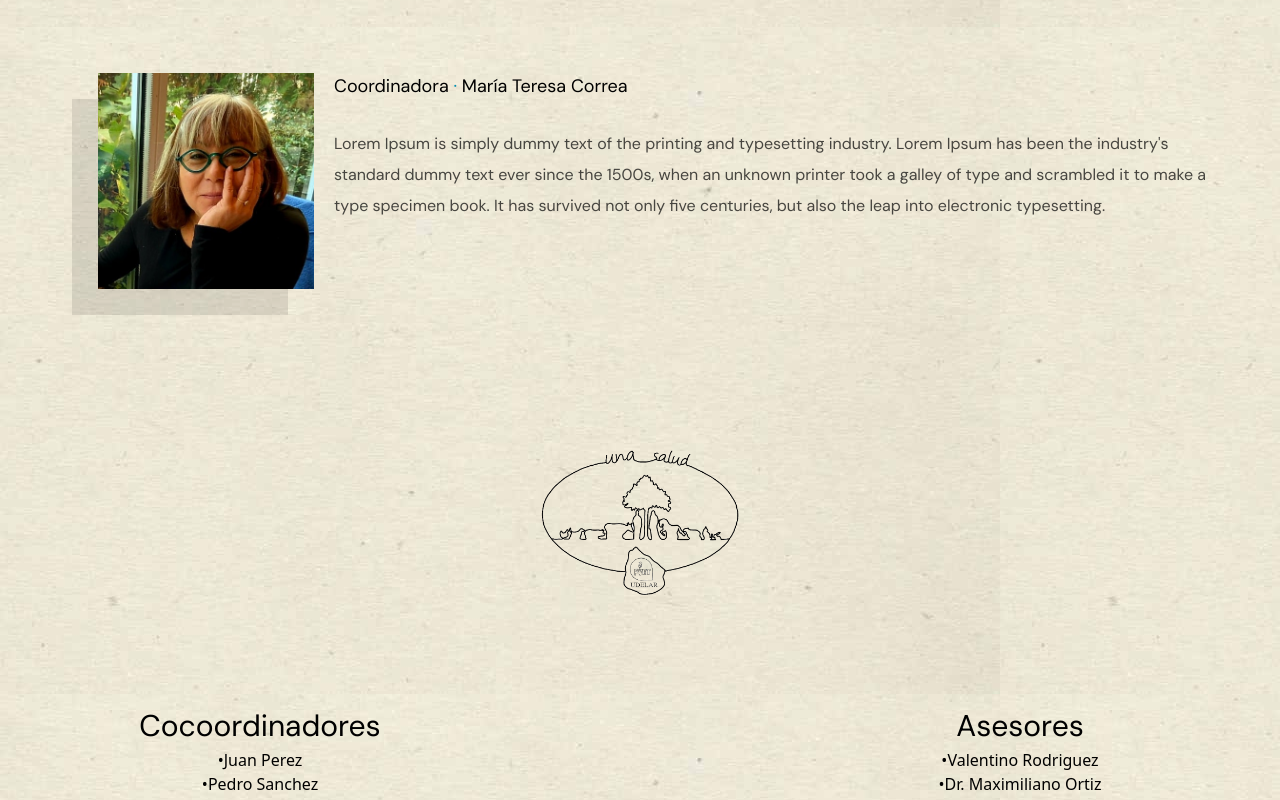
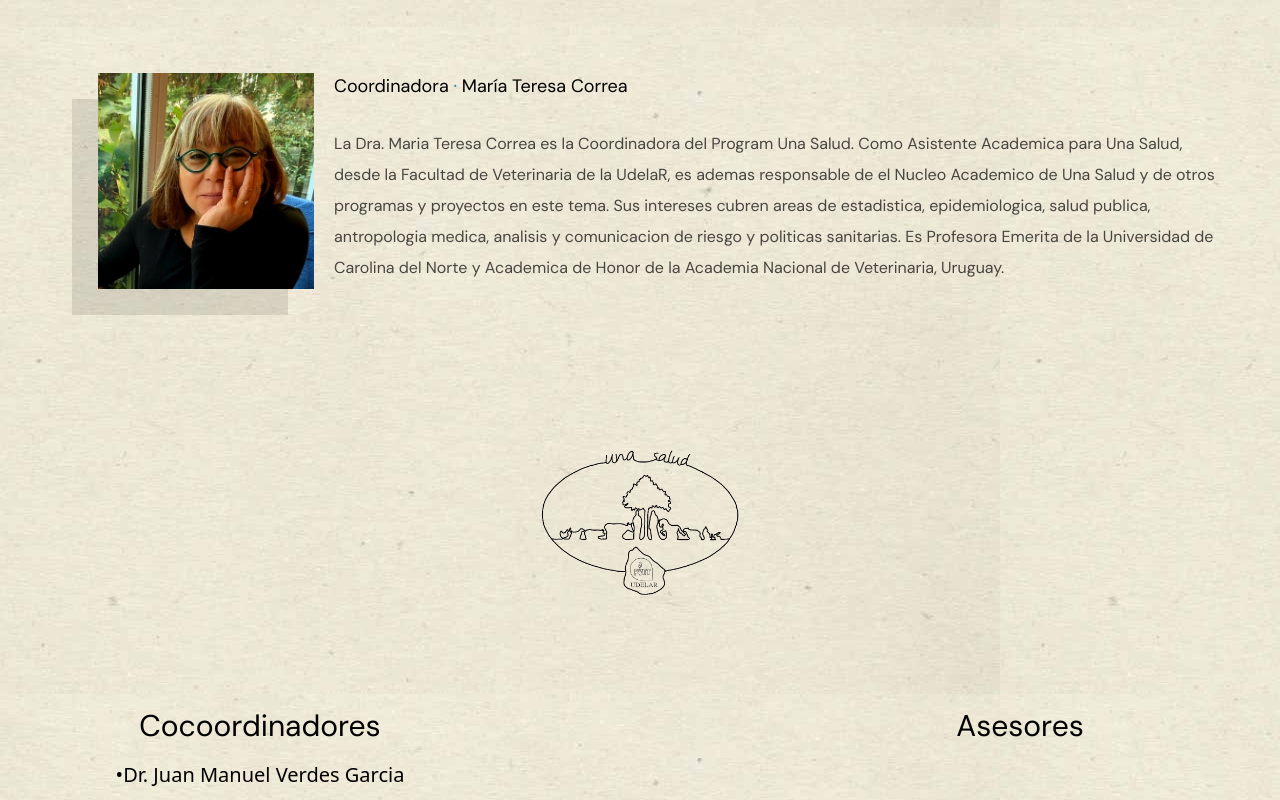
Before and after one commit to fvetuy/unasalud, a React (Vite) app: page /#/programa in a window 1280 px wide. Shown: the part 640-1440 px from the top of the page. Built offline with nearby package versions, Linux system fonts and the light colour scheme.

Commit message:
Added cocordinadores. Missing fixing firebase and change images

```diff
--- a/src/constants/index.js
+++ b/src/constants/index.js
@@ -35,9 +35,18 @@ export const misionYVision = [
 ];
 
 export const coCoordinadores = [
-  "Juan Perez",
-  "Pedro Sanchez",
-  "Luis Alberto Torres",
+  {
+    nombre: "Dr. Juan Manuel Verdes Garcia",
+    afiliacion: "Unidad Académica de Patología. Departamento de Patobiología",
+    intereses: "Intereses que competen a Una Salud: Investigación diagnóstica de diferentes patógenos (infecciosos, parasitarios, tóxicos) que afectan la salud y el bienestar de los animales, el hombre y el ambiente, con énfasis en aquellos causantes de zoonosis.",
+    link: "https://www.fvet.edu.uy/departamentos/patobiologia/",
+  },
+  {
+    nombre: "Dr. Juan Pablo Damián",
+    afiliacion: " Departamento de Biociencias Veterinarias y Núcleo de Bienestar Animal",
+    intereses: "Etología, Bienestar, Salud Pública",
+    link: "https://www.fvet.edu.uy/departamentos/biociencias-veterinarias/",
+  },
 ];
 
 export const asesores = [
@@ -60,71 +69,4 @@ export const quillFormats = [
 
 export const cordinatorName = "María Teresa Correa";
 
-export const cordinatorInfo = "Lorem Ipsum is simply dummy text of the printing and typesetting industry. Lorem Ipsum has been the industry's standard dummy text ever since the 1500s, when an unknown printer took a galley of type and scrambled it to make a type specimen book. It has survived not only five centuries, but also the leap into electronic typesetting.";
-
-export const actividades = [
-   // Se van a mostrar solamente los primeros tres elementos del array de actividades en la pagina principal
-  {
-    id: "Educacion",
-    icono: IconoActividad1,
-    img: ImgActividad1,
-    texto: "Lorem Ipsum is simply dummy text of the printing and typesetting industry. Lorem Ipsum has been the industry's standard dummy text ever since the 1500s, when an unknown printer took a galley of type and scrambled it to make a type specimen book.",
-    categoria: "educacion"
-  },
-  {
-    id: "Investigacion",
-    icono: IconoActividad2,
-    img: ImgActividad2,
-    texto: "Lorem Ipsum is simply dummy text of the printing and typesetting industry. Lorem Ipsum has been the industry's standard dummy text ever since the 1500s, when an unknown printer took a galley of type and scrambled it to make a type specimen book.",
-    categoria: "investigacion"
-  },
-  {
-    id: "Extension",
-    icono: IconoActividad3,
-    img: ImgActividad3,
-    texto: "Lorem Ipsum is simply dummy text of the printing and typesetting industry. Lorem Ipsum has been the industry's standard dummy text ever since the 1500s, when an unknown printer took a galley of type and scrambled it to make a type specimen book.",
-    categoria: "extension"
-  },
-  {
-    id: "ActividadX",
-    icono: IconoActividad3,
-    img: ImgActividad3,
-    texto: "Lorem Ipsum is simply dummy text of the printing and typesetting industry. Lorem Ipsum has been the industry's standard dummy text ever since the 1500s, when an unknown printer took a galley of type and scrambled it to make a type specimen book.",
-    categoria: "Investigacion"
-  },
-  {
-    id: "ActividadY",
-    icono: IconoActividad3,
-    img: ImgActividad3,
-    texto: "Lorem Ipsum is simply dummy text of the printing and typesetting industry. Lorem Ipsum has been the industry's standard dummy text ever since the 1500s, when an unknown printer took a galley of type and scrambled it to make a type specimen book.",
-    categoria: "Investigacion"
-  },
-  {
-    id: "ActividadZ",
-    icono: IconoActividad3,
-    img: ImgActividad3,
-    texto: "Lorem Ipsum is simply dummy text of the printing and typesetting industry. Lorem Ipsum has been the industry's standard dummy text ever since the 1500s, when an unknown printer took a galley of type and scrambled it to make a type specimen book.",
-    categoria: "Investigacion"
-  },
-  {
-    id: "ActividadA",
-    icono: IconoActividad3,
-    img: ImgActividad3,
-    texto: "Lorem Ipsum is simply dummy text of the printing and typesetting industry. Lorem Ipsum has been the industry's standard dummy text ever since the 1500s, when an unknown printer took a galley of type and scrambled it to make a type specimen book.",
-    categoria: "Investigacion"
-  },
-  {
-    id: "ActividadB",
-    icono: IconoActividad3,
-    img: ImgActividad3,
-    texto: "Lorem Ipsum is simply dummy text of the printing and typesetting industry. Lorem Ipsum has been the industry's standard dummy text ever since the 1500s, when an unknown printer took a galley of type and scrambled it to make a type specimen book.",
-    categoria: "Investigacion"
-  },
-  {
-    id: "ActividadC",
-    icono: IconoActividad3,
-    img: ImgActividad3,
-    texto: "Lorem Ipsum is simply dummy text of the printing and typesetting industry. Lorem Ipsum has been the industry's standard dummy text ever since the 1500s, when an unknown printer took a galley of type and scrambled it to make a type specimen book.",
-    categoria: "Investigacion"
-  },
-];
+export const cordinatorInfo = "La Dra. Maria Teresa Correa es la Coordinadora del Program Una Salud. Como Asistente Academica para Una Salud, desde la Facultad de Veterinaria de la UdelaR, es ademas responsable de el Nucleo Academico de Una Salud y de otros programas y proyectos en este tema. Sus intereses cubren areas de estadistica, epidemiologica, salud publica, antropologia medica, analisis y comunicacion de riesgo y politicas sanitarias. Es Profesora Emerita de la Universidad de Carolina del Norte y Academica de Honor de la Academia Nacional de Veterinaria, Uruguay.";
--- a/src/pages/programa.jsx
+++ b/src/pages/programa.jsx
@@ -3,6 +3,7 @@ import styles from '../style';
 import { programHeaderImage, cordinatorPhoto, logoBadge, imagenActividad1, imagenActividad2, imagenActividad3 } from '../assets/index';
 import { cordinatorInfo, cordinatorName, coCoordinadores, asesores } from "../constants";
 import { MisionVision} from '../components';
+import { Link } from 'react-router-dom';
 
 const Programa = () => {
   return (
@@ -29,24 +30,31 @@ const Programa = () => {
        </div>
        <img className="w-[200px] h-[200px] object-contain mx-auto mt-20 hidden md:block" src={logoBadge} alt="program-header-image"/>
        <div className={`flex-col grid grid-cols-1 sm:grid-cols-2 md:grid-cols-2 sm:gap-60 gap-2 mt-20 mb-20`}>
-          <div className='flex flex-col'>
-            <div className={`font-dmsans ${styles.flexCenter} text-[30px] font-medium text-black`}>
+          <div className='flex flex-col mx-5'>
+            <div className={`font-dmsans ${styles.flexCenter} text-[30px] font-medium text-black mb-3`}>
               Cocoordinadores
             </div>
             <ul>
-              {coCoordinadores.map((cocoordinador, index) => (
-                <li key={index}>•{cocoordinador}</li>
-              ))}
-            </ul>
+            {coCoordinadores.map((cocoordinador, index) => (
+              <li
+                key={index}
+                className='mb-3'
+              >
+                <p className='text-[20px]'>•{cocoordinador.nombre}</p>
+                <p className='my-2'>Afiliacion: {cocoordinador.afiliacion}</p>
+                Intereses: {cocoordinador.intereses}
+                <br />
+                <Link to = {cocoordinador.link} className='font-medium my-2'>Mas info</Link>
+              </li>
+            ))}
+          </ul>
           </div>
           <div className='flex flex-col mt-10 sm:mt-0'>
             <div className={`font-dmsans ${styles.flexCenter} text-[30px] font-medium text-black`}>
               Asesores
             </div>
             <ul>
-              {asesores.map((asesor, index) => (
-                <li key={index}>•{asesor}</li>
-              ))}
+
             </ul>
           </div>
         </div>
```
